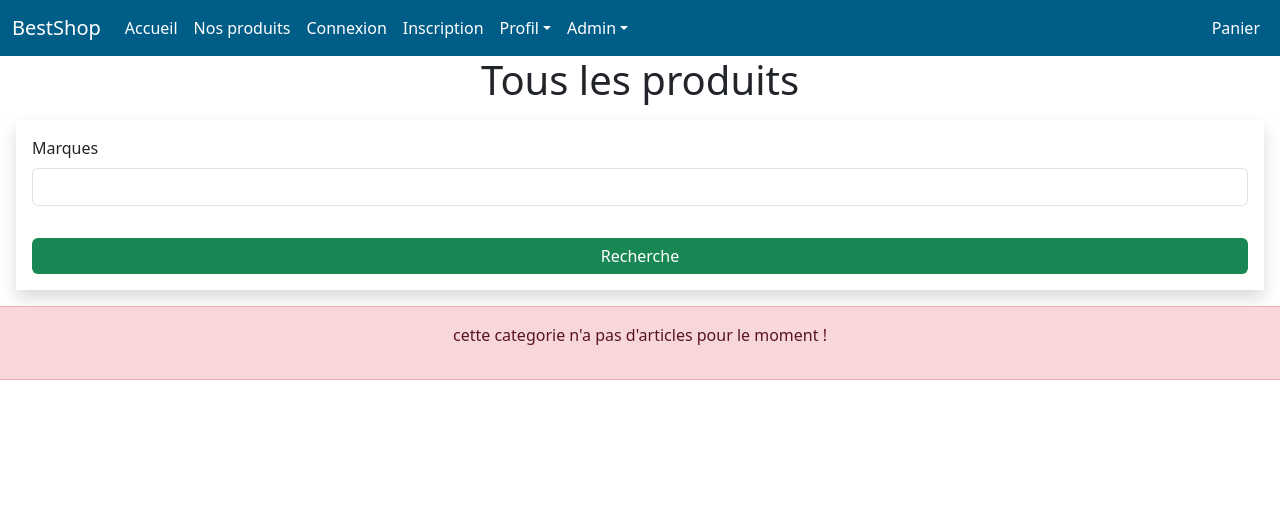
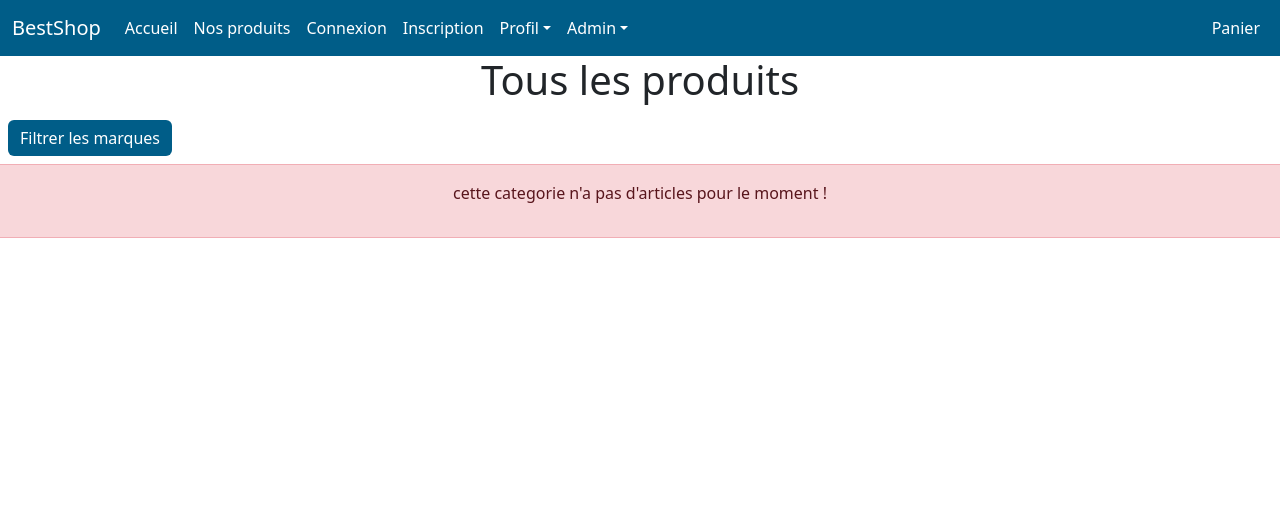
Before and after one commit to RoxelaneDemesy-Wenger/Bestshop, a Symfony app: template templates/produit/products.html.twig in a window 1280 px wide. Shown: the top 530 px of the page. Run offline with Twig, Linux system fonts and the light colour scheme; the template is opened without the code that fills it, so the values that code supplies are empty; form fields are guessed from the names that the template uses; some libraries are stand-ins or nearby versions.

Commit message:
Update kevin

```diff
--- a/templates/produit/products.html.twig
+++ b/templates/produit/products.html.twig
@@ -23,15 +23,38 @@
         <a class="nav-link text-dark" href="'app_all_products'">Honor</a>
     </li> #}
 
+    {# <div class="nav-item col-md-2 m-2">
+        <input type="submit" value="Recherche" class="btn btn-primary">
+    </div> #}
 
     <h1 class="text-center">Tous les produits</h1>
 
-    <div class="shadow m-3 p-3">
+        <!-- Button trigger modal -->
+    <button type="button" class="btn btn-primary m-2" data-bs-toggle="modal" data-bs-target="#exampleModal">
+    Filtrer les marques
+    </button>
+
+    <!-- Modal -->
     {{ form_start(form) }}
+    <div class="modal fade" id="exampleModal" tabindex="-1" aria-labelledby="exampleModalLabel" aria-hidden="true">
+    <div class="modal-dialog">
+        <div class="modal-content">
+        <div class="modal-header">
+            <h1 class="modal-title fs-5" id="exampleModalLabel">Marques</h1>
+            <button type="button" class="btn-close" data-bs-dismiss="modal" aria-label="Close"></button>
+        </div>
+        <div class="modal-body">
         {{ form_row(form.marques) }}
-        <input type="submit" value="Recherche" class="btn btn-success col-12 mt-3">
+        </div>
+        <div class="modal-footer">
+            <button type="button" class="btn btn-secondary" data-bs-dismiss="modal">Fermer</button>
+            <input type="submit" value="Recherche" class="btn btn-primary">
+        </div>
+        </div>
+    </div>
+    </div>
     {{ form_end(form) }}
-    </div>
+
 
     {# <table class="table">
         <thead>
@@ -89,7 +112,7 @@
                 <div>
                     <a href="{{ path('app_update_product', {'id': produit.id}) }}"><i class="fas fa-edit mx-1 text-success"></i></a>
                 </div>
-                <h5 class="card-title" style="font-family:Anton;font-size"><strong>{{ produit.marque.nom }}</strong></h5>
+                <h5 class="card-title" style="font-family:Anton;font-size">{{ produit.marque.nom }}</h5>
                 <h6 class="card-subtitle mb-2 text-muted">Modèle : {{ produit.modele}}</h6>
                 <h6>{{ produit.prix }} €</h6>
                 <a href="{{ path('app_product', {'id': produit.id}) }}" class="btn btn-primary card-link">Voir Produit</a>
```
Also changed, not shown: templates/produit/view_product.html.twig (+4 -4 lines).
